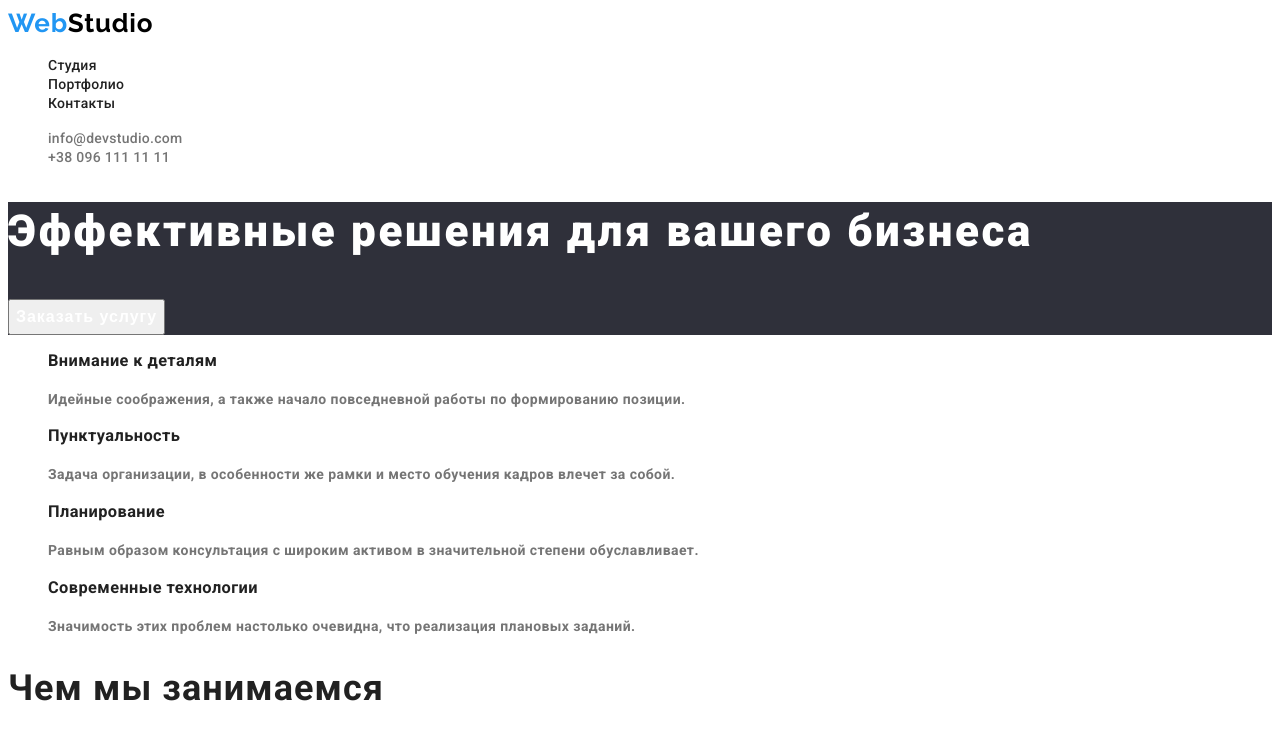
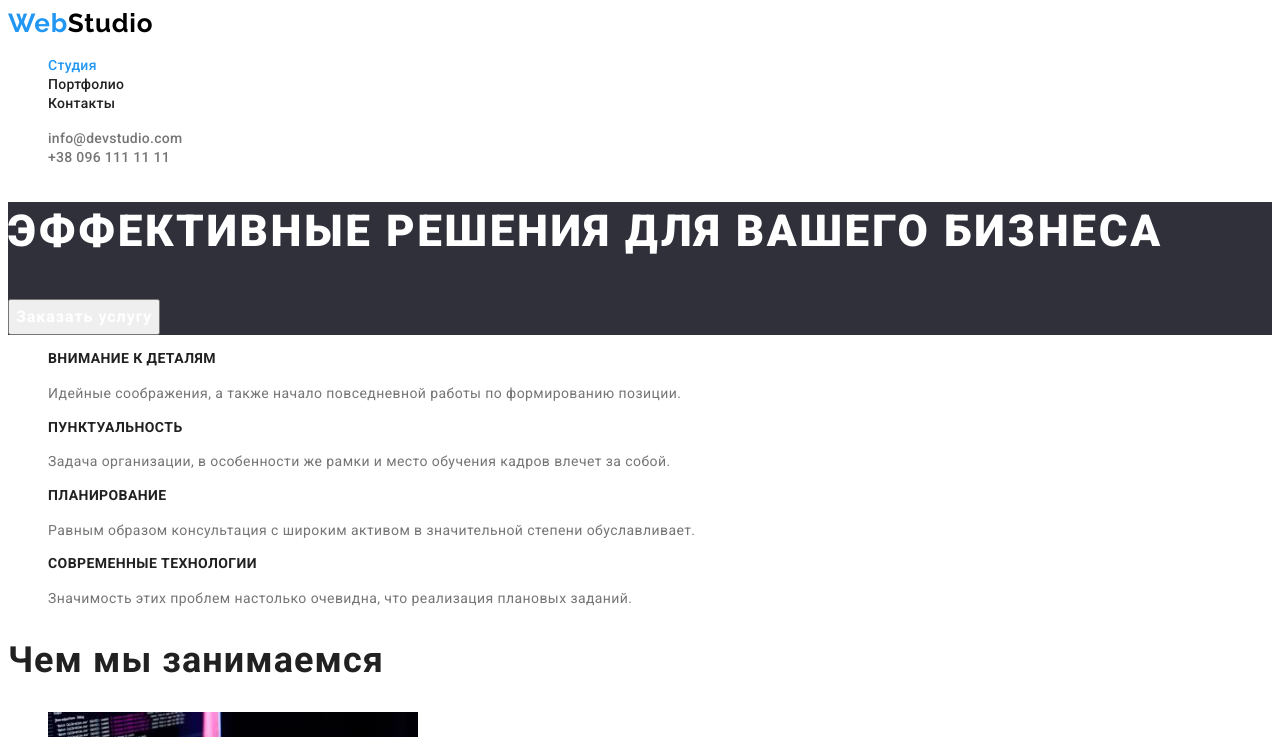
Before and after one commit to IlliaBekarevych/goit-markup-hw-02, a plain HTML site: page index.html in a window 1280 px wide. Shown: the top 737 px of the page. Drawn offline with Linux system fonts and the light colour scheme.

Commit message:
исправляет замечания после проверки дз

```diff
--- a/css/syles.css
+++ b/css/syles.css
@@ -50,6 +50,9 @@ body {
   letter-spacing: 0.02em;
   color: var(--main-title-color);
 }
+.current {
+  color: var(--accent-color);
+}
 .header-link:hover,
 .header-link:focus {
   color: var(--accent-color);
@@ -75,9 +78,11 @@ body {
   font-size: 44px;
   line-height: 1.36;
   letter-spacing: 0.06em;
+  text-transform: uppercase;
   color: var(--second-title-color);
 }
 .hero-btn {
+  font-family: inherit;
   font-weight: 700;
   font-size: 16px;
   line-height: 1.9;
@@ -85,17 +90,19 @@ body {
   color: var(--second-title-color);
 }
 /*------------SPECIAL----------*/
-.special-item {
+.special-item-text {
   font-weight: 700;
   font-size: 14px;
   line-height: 1.14;
   letter-spacing: 0.03em;
+  text-transform: uppercase;
   color: var(--main-title-color);
 }
 .special-text {
   font-size: 14px;
   line-height: 1.74;
   letter-spacing: 0.03em;
+  text-transform: none;
   color: var(--main-text-color);
 }
 /*---------WORK--------*/
@@ -140,12 +147,14 @@ body {
   color: var(--footer-text-color);
 }
 .address-map-link {
+  font-style: normal;
   font-size: 14px;
   line-height: 1.71;
   letter-spacing: 0.03em;
   color: var(--footer-text-color);
 }
 .address-link {
+  font-style: normal;
   font-size: 14px;
   line-height: 1.71;
   letter-spacing: 0.03em;
--- a/index.html
+++ b/index.html
@@ -16,7 +16,7 @@
         <a class="link header-logo"  href="./index.html" lang="en"><span class="logo">Web</span>Studio</a>
         <nav class="header-navigation">
             <ul class="list header-list">
-                <li class="header-item"><a class="link header-link" href="./index.html">Студия</a></li>
+                <li class="header-item"><a class="link header-link current" href="./index.html">Студия</a></li>
                 <li class="header-item"><a class="link header-link" href="./portfolio.html">Портфолио</a></li>
                 <li class="header-item"><a class="link header-link" href="#contact">Контакты</a></li>
             </ul>
@@ -36,13 +36,13 @@
         <section class="special">
             <h2 class="visually-hidden">Особенности</h2>
             <ul class="list special-list">
-                <li class="special-item"><h3>Внимание к деталям</h3>
+                <li class="special-item"><h3 class="special-item-text">Внимание к деталям</h3>
                 <p class="special-text">Идейные соображения, а также начало повседневной работы по формированию позиции.</p></li>
-                <li class="special-item"><h3>Пунктуальность</h3>
+                <li class="special-item"><h3 class="special-item-text">Пунктуальность</h3>
                 <p class="special-text">Задача организации, в особенности же рамки и место обучения кадров влечет за собой.</p></li>
-                <li class="special-item"><h3>Планирование</h3>
+                <li class="special-item"><h3 class="special-item-text">Планирование</h3>
                 <p class="special-text">Равным образом консультация с широким активом в значительной степени обуславливает.</p></li>
-                <li class="special-item"><h3>Современные технологии</h3>
+                <li class="special-item"><h3 class="special-item-text">Современные технологии</h3>
                 <p class="special-text">Значимость этих проблем настолько очевидна, что реализация плановых заданий.</p></li>
             </ul>
         </section>
```
Also changed, not shown: portfolio.html (+1 -1 lines).
